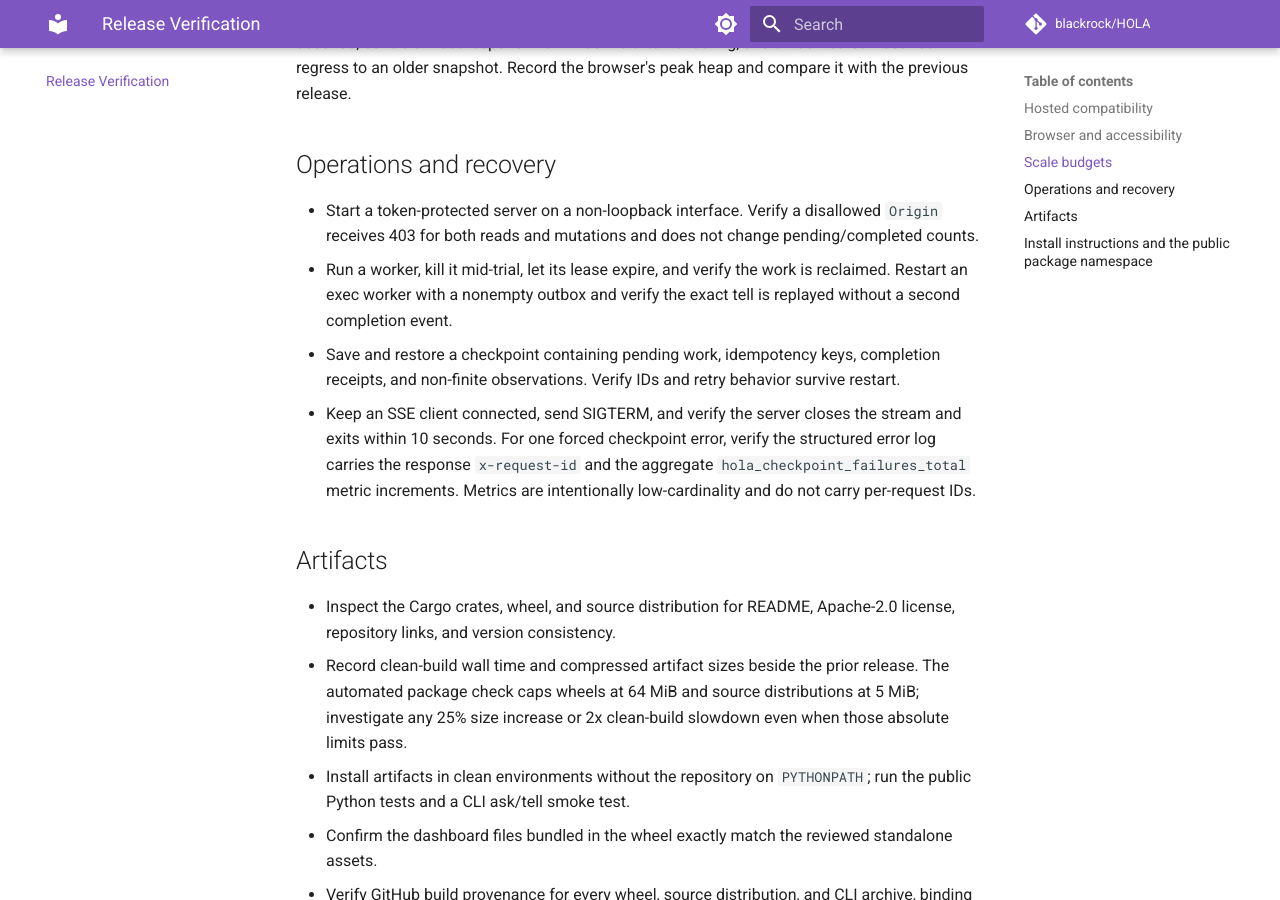
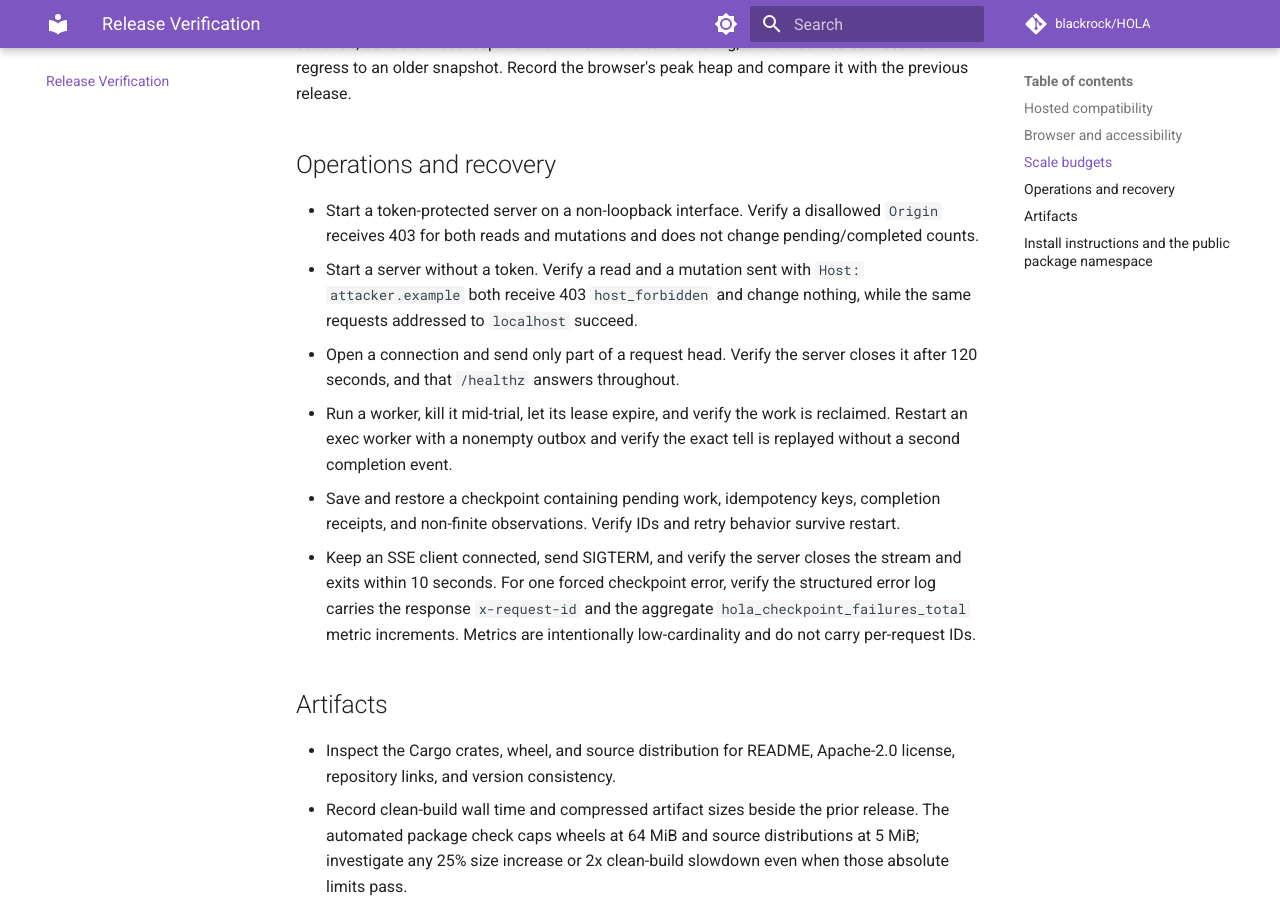
Before and after one commit to blackrock/HOLA, an MkDocs documentation site: the page built from docs/release-checklist.md, in a window 1280 px wide and 900 px high, scrolled down 1998 px. Built offline with MkDocs 1.6.1 and Material for MkDocs 9.7.7, drawn with Linux system fonts in a browser that asks for light colours; comment, search, counter and statistics services are not loaded.

Commit message:
Add release checks for the host restriction and request-head timeout
Co-Authored-By: Claude Fable 5.2 <noreply@anthropic.com>

```diff
--- a/docs/release-checklist.md
+++ b/docs/release-checklist.md
@@ -85,6 +85,11 @@ peak heap and compare it with the previous release.
 - Start a token-protected server on a non-loopback interface. Verify a
   disallowed `Origin` receives 403 for both reads and mutations and does not
   change pending/completed counts.
+- Start a server without a token. Verify a read and a mutation sent with
+  `Host: attacker.example` both receive 403 `host_forbidden` and change
+  nothing, while the same requests addressed to `localhost` succeed.
+- Open a connection and send only part of a request head. Verify the server
+  closes it after 120 seconds, and that `/healthz` answers throughout.
 - Run a worker, kill it mid-trial, let its lease expire, and verify the work is
   reclaimed. Restart an exec worker with a nonempty outbox and verify the exact
   tell is replayed without a second completion event.
```
